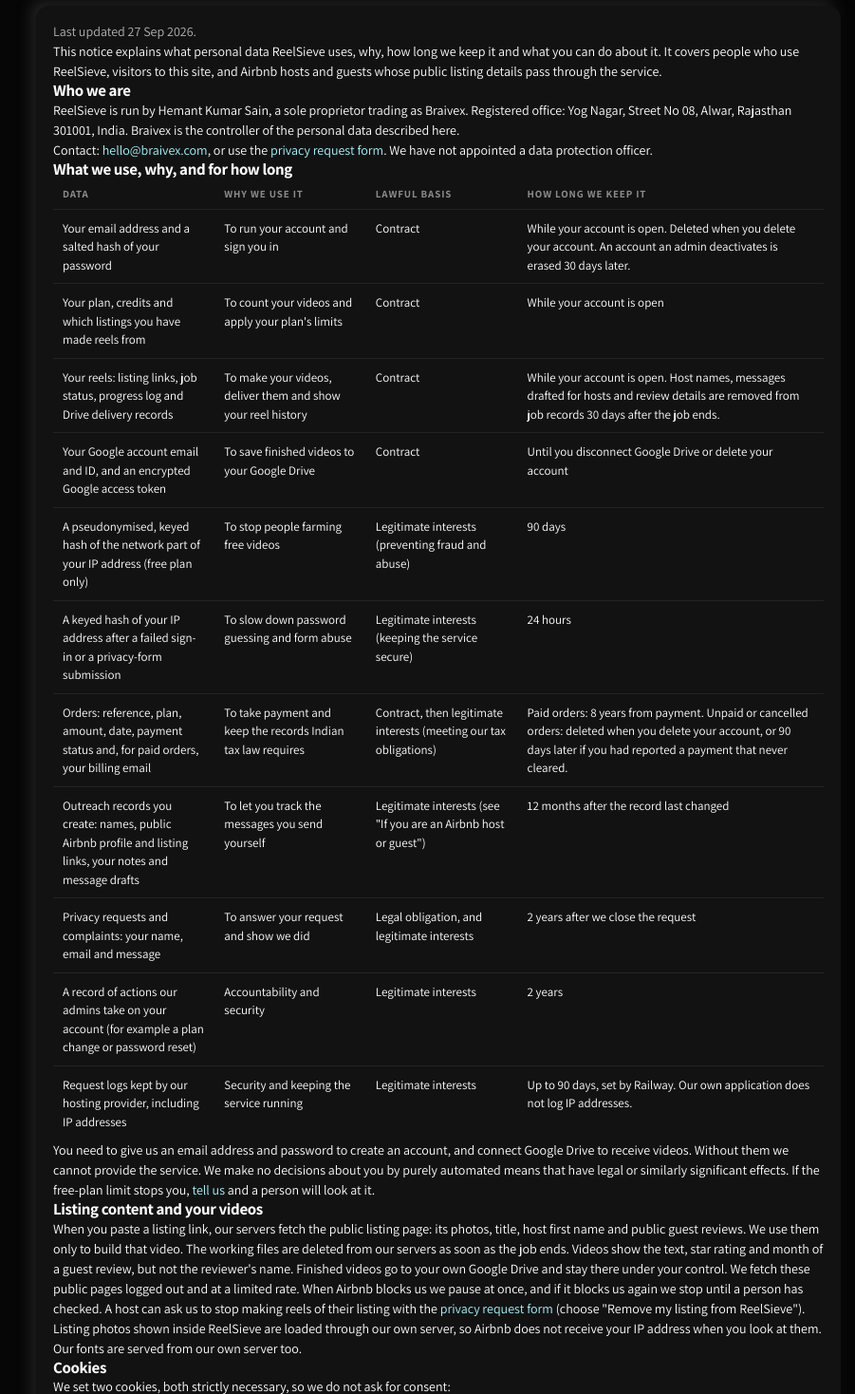
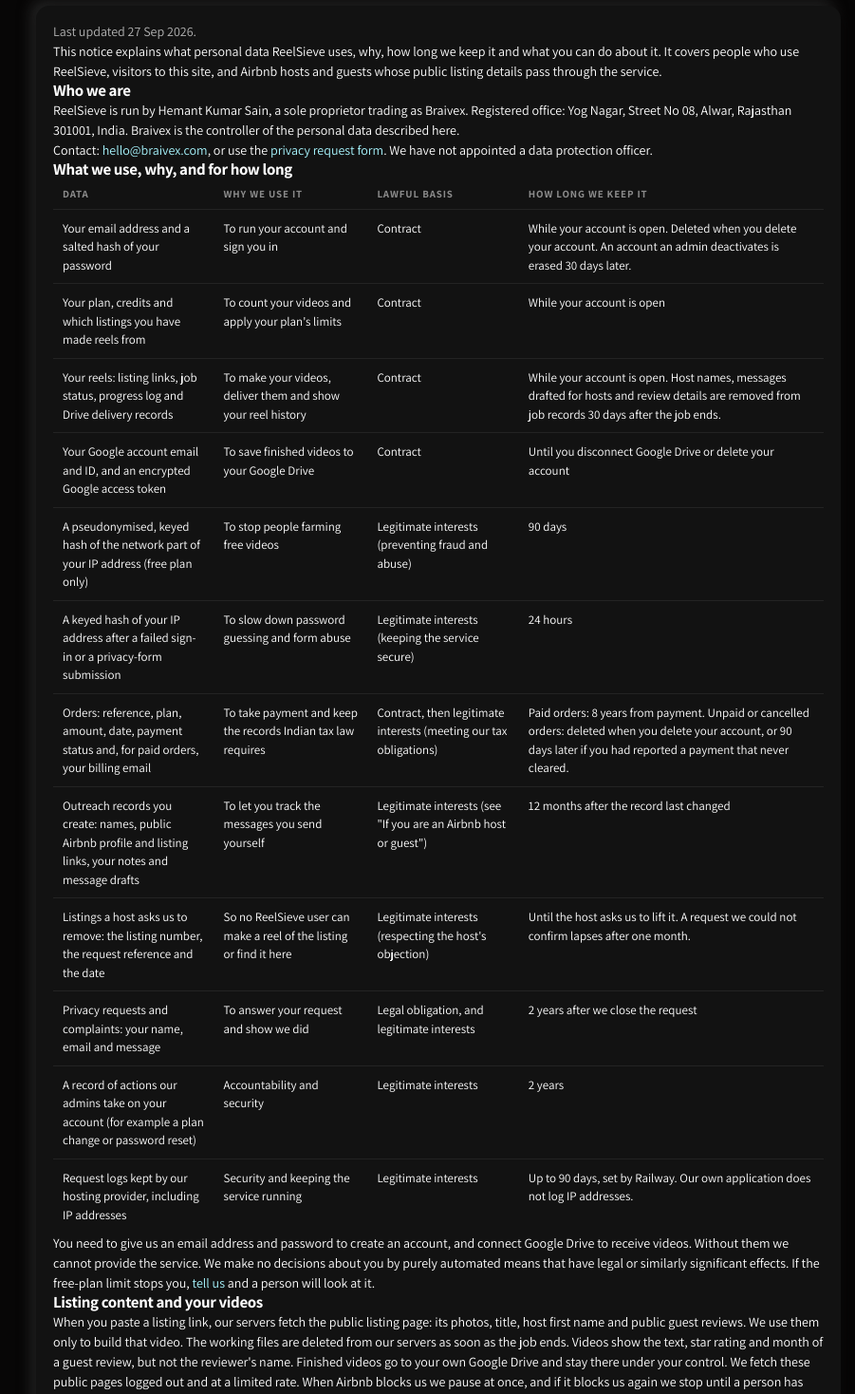
Before and after one commit to moose9200/ReelSieve, a FastAPI app: page /privacy in a window 1280 px wide. Shown: the part 209-1677 px from the top of the page at 95% size, without its empty margins (178-1079 px from the left). Run offline with FastAPI, Linux system fonts and the light colour scheme; parts of the project's set-up code (start-up, migrations or seed data) failed here and were passed over; some libraries are stand-ins or nearby versions.

Commit message:
Listing takedowns: provisional public blocks, and a takedown stops everything
- An unverified public "Remove my listing" request still blocks at once,
  but provisionally: it lapses at the one-month reply deadline unless an
  admin confirms it (Settings lists these apart, with Confirm). Only 3 per
  email and 20 in total per 24 h block at once; the rest are recorded for
  the admin's check. Retention deletes lapsed blocks.
- The worker checks the blocklist before rendering and again before Drive
  delivery, so reels queued or rendering when the takedown lands fail with
  the removed message and are refunded.
- Find a listing (search and load more) leaves out taken-down listings, and
  their rows leave every user's Outreach page and CSV export.
- Notice: retention of the block list, and the host bullet and form copy
  say what now happens.

Co-Authored-By: Claude Opus 5.5 (1M context) <noreply@anthropic.com>

```diff
--- a/app/retention.py
+++ b/app/retention.py
@@ -48,6 +48,7 @@ def run(now=None):
             ('privacy_requests', "DELETE FROM privacy_requests WHERE status='handled' AND handled_at<%s",
              now - PRIVACY_REQUEST_YEARS * YEAR),
             ('legacy_archives', 'DELETE FROM legacy_archives WHERE created<%s', now - keep_archive * DAY),
+            ('lapsed_listing_blocks', 'DELETE FROM blocked_listings WHERE expires_at<%s', now),
         ]}
         due = [r['email'] for r in c.execute('SELECT email FROM users WHERE NOT active AND erased_at IS NULL AND deactivated_at<%s',
                                              (now - DEACTIVATED_DAYS * DAY,)).fetchall()]
--- a/app/schema/007_airbnb_safeguards.sql
+++ b/app/schema/007_airbnb_safeguards.sql
@@ -20,11 +20,15 @@ CREATE TABLE IF NOT EXISTS airbnb_blocks (
 CREATE INDEX IF NOT EXISTS ix_airbnb_blocks_ts ON airbnb_blocks(ts);
 
 -- Listings nobody may make a reel of (a host's takedown request, or an admin). Kept until an admin removes it.
+-- expires_at: a public request nobody has checked yet blocks at once but lapses then (the one-month reply deadline)
+-- unless an admin confirms it (NULL); retention deletes lapsed rows.
 CREATE TABLE IF NOT EXISTS blocked_listings (
     listing_id TEXT PRIMARY KEY CHECK (listing_id ~ '^[0-9]{1,20}$'),
     reason TEXT NOT NULL,
-    ts DOUBLE PRECISION NOT NULL
+    ts DOUBLE PRECISION NOT NULL,
+    expires_at DOUBLE PRECISION
 );
+ALTER TABLE blocked_listings ADD COLUMN IF NOT EXISTS expires_at DOUBLE PRECISION;
 
 -- The listing a privacy request is about ("Remove my listing from ReelSieve").
 ALTER TABLE privacy_requests ADD COLUMN IF NOT EXISTS listing_id TEXT;
--- a/app/server.py
+++ b/app/server.py
@@ -63,6 +63,8 @@ SETTING_DEFAULTS = airbnb.DEFAULTS
 # A person's browser runs one search at a time and loads a screen of thumbnails; a script running more is refused.
 AT_ONCE = {'lookup': 2, 'img': 24}
 _running, _running_lock = {}, threading.Lock()
+# "Remove my listing" requests from the public form that block at once, per email address and in total, in 24 hours.
+REMOVALS_PER_EMAIL, REMOVALS_PER_DAY = 3, 20
 
 
 def validate_config():
@@ -590,9 +592,15 @@ async def privacy_request_post(request: Request):
     if f['type'] == 'objection' and profile:
         store.suppress({'airbnb_profile': profile})  # stop outreach to them at once, for every user
     if removal:
-        store.block_listing(listing, 'Removal request ' + ref)  # no more reels of it, for every user, at once
+        # Anyone can send this form and nothing proves the listing is theirs, so the block is at once but provisional:
+        # it lapses at the reply deadline unless an admin confirms it, and a few per address and per day block at once
+        # (the rest wait for the admin's check).
+        mine, total = store.recent_removals(auth.norm(f['email']), received - 86400)
+        if mine <= REMOVALS_PER_EMAIL and total <= REMOVALS_PER_DAY:
+            store.block_listing(listing, 'Removal request ' + ref, expires_at=store.one_month_after(received))
     return _request_page(request, ack={'ref': ref, 'received': received, 'due': store.one_month_after(received),
-                                       'listing': listing if removal else None})
+                                       'listing': listing if removal else None,
+                                       'listing_blocked': bool(removal and store.blocked_ids([listing]))})
 
 
 @app.post('/api/privacy-requests/handled')
@@ -626,6 +634,17 @@ async def blocked_listing_remove(request: Request):
     if not store.unblock_listing(lid):
         raise HTTPException(404, 'That listing is not blocked')
     store.admin_event('listing_unblock', request.state.user, None, listing=lid)
+    return {'ok': True}
+
+
+@app.post('/api/blocked-listings/confirm')
+async def blocked_listing_confirm(request: Request):
+    """Admin: a public removal request checked and upheld, so its block no longer lapses."""
+    _require_admin(request)
+    lid = str((await request.json()).get('listing_id') or '').strip()
+    if not store.confirm_listing_block(lid):
+        raise HTTPException(404, 'No provisional block for that listing')
+    store.admin_event('listing_confirm', request.state.user, None, listing=lid)
     return {'ok': True}
 
 
@@ -1078,6 +1097,12 @@ def _airbnb_on():
         raise HTTPException(503, airbnb.DISABLED)
 
 
+def _unblocked(res):
+    """A listing taken down from ReelSieve never shows in Find a listing (so neither do its photos)."""
+    items = store.without_blocked_listings(res.get('items') or [])
+    return {**res, 'items': items, **({'count': len(items)} if 'count' in res else {})}
+
+
 @app.get('/api/search')
 def api_search(request: Request, location: str, checkin: str = '', checkout: str = '', adults: int = 2, offset: int = 0, pages: int = 3):
     """In-app listing picker: public Airbnb search results (no login)."""
@@ -1086,7 +1111,7 @@ def api_search(request: Request, location: str, checkin: str = '', checkout: str
         raise HTTPException(400, 'Enter a location')
     with at_once(request.state.user, 'lookup'):
         try:
-            return listing_search.search(location[:120], checkin or None, checkout or None, adults, offset, min(max(pages, 1), 5))
+            return _unblocked(listing_search.search(location[:120], checkin or None, checkout or None, adults, offset, min(max(pages, 1), 5)))
         except airbnb.Unavailable as e:
             raise HTTPException(503, str(e))
         except Exception:
@@ -1098,7 +1123,7 @@ def api_search_more(request: Request, location: str, page: int, checkin: str = '
     _airbnb_on()
     with at_once(request.state.user, 'lookup'):
         try:
-            return listing_search.search_page(location[:120], checkin or None, checkout or None, adults, page)
+            return _unblocked(listing_search.search_page(location[:120], checkin or None, checkout or None, adults, page))
         except airbnb.Unavailable as e:
             raise HTTPException(503, str(e))
         except Exception:
@@ -1274,7 +1299,8 @@ def api_out_csv(request: Request):
 EVENT_LABELS = {'plan': 'Plan or credits changed', 'password_reset': 'Password reset', 'deactivate': 'Removed (deactivated)',
                 'erase': 'Account erased', 'order_settle': 'Order marked paid', 'order_cancel': 'Order cancelled',
                 'order_link': 'Pay link set', 'privacy_request_handled': 'Privacy request handled',
-                'listing_block': 'Listing blocked', 'listing_unblock': 'Listing unblocked', 'airbnb_resume': 'Airbnb fetching resumed'}
+                'listing_block': 'Listing blocked', 'listing_unblock': 'Listing unblocked', 'listing_confirm': 'Listing removal confirmed',
+                'airbnb_resume': 'Airbnb fetching resumed'}
 
 
 def settings_view():
--- a/app/static/app.js
+++ b/app/static/app.js
@@ -878,6 +878,16 @@
     });
   });
 
+  Array.prototype.forEach.call(document.querySelectorAll(".blocked-confirm"), function (b) {
+    b.addEventListener("click", function () {
+      var out = document.getElementById("bl-status"), id = b.getAttribute("data-listing");
+      b.disabled = true; out.className = "form-status";
+      postJSON("/api/blocked-listings/confirm", { listing_id: id })
+        .then(function () { window.location.reload(); })
+        .catch(function (e) { out.textContent = e.message; out.classList.add("is-error"); b.disabled = false; });
+    });
+  });
+
   // ---------- admin: resume Airbnb fetching after a block ----------
   var abResume = document.getElementById("airbnb-resume");
   if (abResume) abResume.addEventListener("click", function () {
--- a/app/templates/legal.html
+++ b/app/templates/legal.html
@@ -25,6 +25,7 @@
       <tr><td>A keyed hash of your IP address after a failed sign-in or a privacy-form submission</td><td>To slow down password guessing and form abuse</td><td>Legitimate interests (keeping the service secure)</td><td>24 hours</td></tr>
       <tr><td>Orders: reference, plan, amount, date, payment status and, for paid orders, your billing email</td><td>To take payment and keep the records Indian tax law requires</td><td>Contract, then legitimate interests (meeting our tax obligations)</td><td>Paid orders: 8 years from payment. Unpaid or cancelled orders: deleted when you delete your account, or 90 days later if you had reported a payment that never cleared.</td></tr>
       <tr><td>Outreach records you create: names, public Airbnb profile and listing links, your notes and message drafts</td><td>To let you track the messages you send yourself</td><td>Legitimate interests (see "If you are an Airbnb host or guest")</td><td>12 months after the record last changed</td></tr>
+      <tr><td>Listings a host asks us to remove: the listing number, the request reference and the date</td><td>So no ReelSieve user can make a reel of the listing or find it here</td><td>Legitimate interests (respecting the host's objection)</td><td>Until the host asks us to lift it. A request we could not confirm lapses after one month.</td></tr>
       <tr><td>Privacy requests and complaints: your name, email and message</td><td>To answer your request and show we did</td><td>Legal obligation, and legitimate interests</td><td>2 years after we close the request</td></tr>
       <tr><td>A record of actions our admins take on your account (for example a plan change or password reset)</td><td>Accountability and security</td><td>Legitimate interests</td><td>2 years</td></tr>
       <tr><td>Request logs kept by our hosting provider, including IP addresses</td><td>Security and keeping the service running</td><td>Legitimate interests</td><td>Up to 90 days, set by Railway. Our own application does not log IP addresses.</td></tr>
@@ -76,8 +77,8 @@
     <li><strong>What we get:</strong> for hosts, first name, public Airbnb profile link, listing link, listing photos and title. For guests, the text, rating, month and first name shown on a public review.</li>
     <li><strong>Where it comes from:</strong> public Airbnb listing and profile pages.</li>
     <li><strong>Why:</strong> to make videos our users request, and to let users keep a record of hosts they message themselves. We rely on legitimate interests.</li>
-    <li><strong>How long:</strong> listing content is deleted when the video job ends. Host names and review details are removed from job records after 30 days. Outreach records are deleted 12 months after they last changed. Guest names never appear in videos.</li>
-    <li><strong>Stop reels of your listing:</strong> use the <a href="/privacy/request">privacy request form</a>, choose "Remove my listing from ReelSieve" and give the listing link; we block it at once, so no ReelSieve user can make a reel of it or find it through co-host search.</li>
+    <li><strong>How long:</strong> listing content is deleted when the video job ends. Host names and review details are removed from job records after 30 days. Outreach records are deleted 12 months after they last changed. Listings a host asks us to remove are kept on our block list (number, request reference and date) until the host asks us to lift it. Guest names never appear in videos.</li>
+    <li><strong>Stop reels of your listing:</strong> use the <a href="/privacy/request">privacy request form</a>, choose "Remove my listing from ReelSieve" and give the listing link. We normally block it at once, while we check your request: no ReelSieve user can make a reel of it or find it through Find a listing, co-host search or Outreach.</li>
     <li><strong>Your right to object:</strong> you can object at any time, and we will stop. Use the <a href="/privacy/request">privacy request form</a> and choose "Object to outreach", giving your Airbnb profile link. We add you to a permanent do-not-contact list that stores only a keyed hash, and ReelSieve will no longer show you to any user as someone to contact.</li>
   </ul>
   <p>ReelSieve never sends messages. Users who contact hosts do so from their own accounts and are responsible for doing so lawfully.</p>
--- a/app/templates/privacy_request.html
+++ b/app/templates/privacy_request.html
@@ -10,7 +10,7 @@
     <ul class="steps">
       <li>Reference <strong>{{ ack.ref }}</strong></li>
       <li>Received {{ ack.received|when }}</li>
-      {% if ack.listing %}<li>Listing {{ ack.listing }} is removed from ReelSieve now: nobody can make a reel of it here, and it no longer appears in co-host or Outreach results.</li>{% endif %}
+      {% if ack.listing %}<li>{% if ack.listing_blocked %}Listing {{ ack.listing }} is removed from ReelSieve now, while we check your request: nobody can make a reel of it here, and it no longer appears in Find a listing, co-host or Outreach results.{% else %}We will remove listing {{ ack.listing }} from ReelSieve once we have checked your request.{% endif %}</li>{% endif %}
       <li>We reply to the email you gave by {{ ack.due|day }} at the latest (one month from receipt). If we need to confirm who you are, or need more time, we will tell you before then.</li>
     </ul>
     <p class="hint">You can also complain to the UK Information Commissioner's Office at <a href="https://ico.org.uk/make-a-complaint/" target="_blank" rel="noopener">ico.org.uk</a>.</p>
@@ -33,7 +33,7 @@
       <div class="field"><label for="pr-profile">Your Airbnb profile link (optional)</label><input type="url" id="pr-profile" name="airbnb_profile" value="{{ f.airbnb_profile or '' }}" placeholder="https://www.airbnb.co.uk/users/show/…" autocomplete="off" spellcheck="false">
         <p class="hint">Airbnb hosts: with an objection to outreach, we stop every ReelSieve user from finding or queueing you, straight away.</p></div>
       <div class="field"><label for="pr-listing">Your Airbnb listing link (for "Remove my listing from ReelSieve")</label><input type="url" id="pr-listing" name="listing_url" value="{{ f.listing_url or '' }}" placeholder="https://www.airbnb.co.uk/rooms/…" autocomplete="off" spellcheck="false">
-        <p class="hint">We remove the listing straight away: no ReelSieve user can make a reel of it, and it stops appearing in co-host and Outreach results.</p></div>
+        <p class="hint">We normally remove the listing straight away, while we check your request: no ReelSieve user can make a reel of it, and it stops appearing in Find a listing, co-host and Outreach results.</p></div>
       {% if error %}<p class="hint hint-warn" role="alert">{{ error }}</p>{% endif %}
       <div class="actions"><button type="submit" class="btn btn-primary btn-wide">Send request</button></div>
     </form>
--- a/app/templates/settings.html
+++ b/app/templates/settings.html
@@ -39,7 +39,7 @@
 
 <section class="card" id="requests-card">
   <div class="section-head"><h2>Privacy requests</h2><span class="pill {{ 'pill-running' if requests else 'pill-done' }}">{{ requests|length }} open</span></div>
-  <p class="hint">From the public form at <a href="/privacy/request">/privacy/request</a>. Reply by email within one month of receipt, then mark it handled. Objections to outreach with an Airbnb profile are already suppressed, and listing removals are already blocked.</p>
+  <p class="hint">From the public form at <a href="/privacy/request">/privacy/request</a>. Reply by email within one month of receipt, then mark it handled. Objections to outreach with an Airbnb profile are already suppressed. Listing removals are blocked at once while they wait for your check: confirm or remove each under Blocked listings when you reply.</p>
   {% if requests %}
   <ul class="user-list" id="req-list">
     {% for r in requests %}
@@ -52,14 +52,23 @@
 
 <section class="card" id="blocked-card">
   <div class="section-head"><h2>Blocked listings</h2><span class="pill pill-skipped">{{ blocked|length }}</span></div>
-  <p class="hint">Nobody can make a reel of these listings, and they never appear in co-host or Outreach results. Hosts add theirs with "Remove my listing from ReelSieve" on the privacy request form.</p>
-  {% if blocked %}
+  <p class="hint">Nobody can make a reel of these listings, and they never appear in Find a listing, co-host or Outreach results. Hosts add theirs with "Remove my listing from ReelSieve" on the privacy request form; nothing proves the listing is theirs, so each waits for your check and lapses at its reply deadline unless you confirm it.</p>
+  {% set pending = blocked|selectattr('expires_at')|list %}
+  {% if pending %}
+  <p class="eyebrow">Waiting for a check</p>
+  <ul class="user-list" id="pending-list">
+    {% for b in pending %}
+    <li class="user-row" data-blocked="{{ b.listing_id }}"><span class="u-mail">Listing {{ b.listing_id }} · {{ b.reason }}</span><span class="pill pill-sm {{ 'pill-neg' if b.expires_at - now < 7 * 86400 else 'pill-skipped' }}">Lapses {{ b.expires_at|day }}</span><span class="u-actions"><button type="button" class="btn btn-primary btn-sm blocked-confirm" data-listing="{{ b.listing_id }}">Confirm</button><button type="button" class="btn btn-secondary btn-sm blocked-remove" data-listing="{{ b.listing_id }}">Remove</button></span></li>
+    {% endfor %}
+  </ul>
+  {% endif %}
+  {% if blocked|rejectattr('expires_at')|list %}
   <ul class="user-list" id="blocked-list">
-    {% for b in blocked %}
+    {% for b in blocked|rejectattr('expires_at') %}
     <li class="user-row" data-blocked="{{ b.listing_id }}"><span class="u-mail">Listing {{ b.listing_id }} · {{ b.reason }}</span><span class="hint">Since {{ b.ts|day }}</span><span class="u-actions"><button type="button" class="btn btn-secondary btn-sm blocked-remove" data-listing="{{ b.listing_id }}">Remove</button></span></li>
     {% endfor %}
   </ul>
-  {% else %}<p class="hint">No blocked listings.</p>{% endif %}
+  {% elif not pending %}<p class="hint">No blocked listings.</p>{% endif %}
   <div class="grid-2">
     <div class="field"><label for="bl-listing">Airbnb listing link or number</label><input type="text" id="bl-listing" placeholder="https://www.airbnb.co.uk/rooms/…" autocomplete="off" spellcheck="false"></div>
     <div class="field"><label for="bl-reason">Reason</label><input type="text" id="bl-reason" placeholder="Airbnb takedown request" maxlength="300" autocomplete="off"></div>
```
Also changed, not shown: app/store.py (+44 -9 lines), app/worker.py (+9 -0 lines), tests/test_airbnb_safeguards.py (+107 -1 lines).
